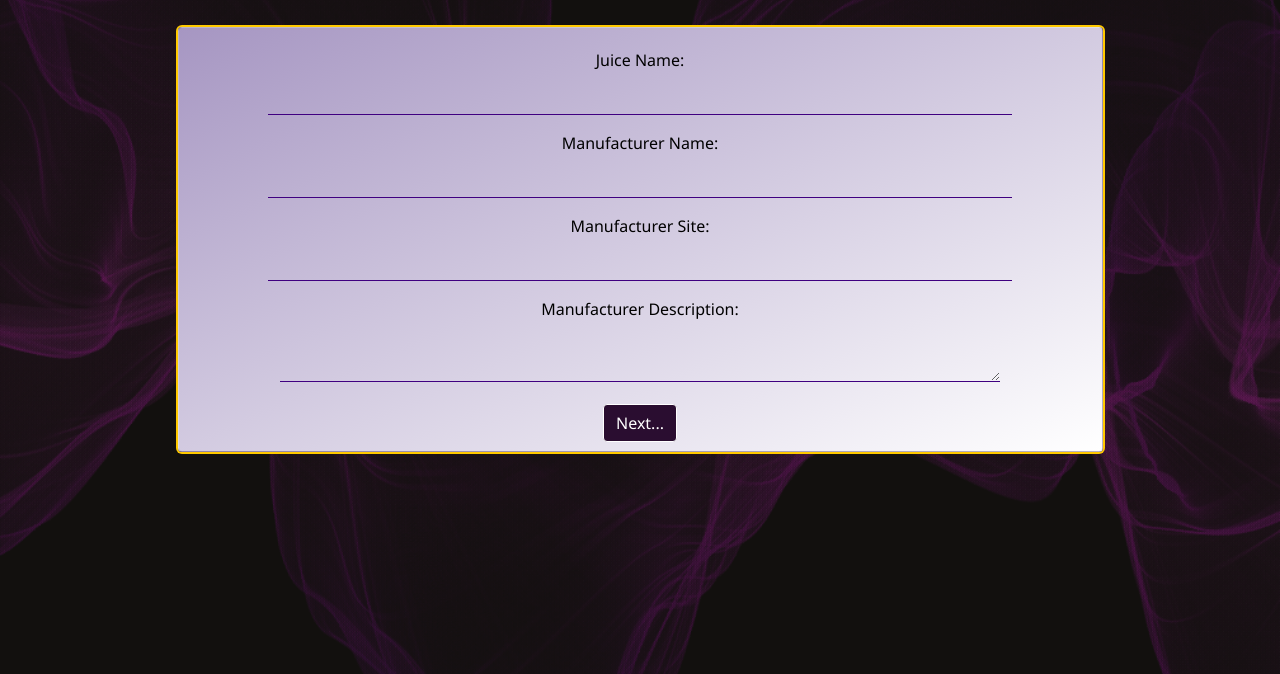
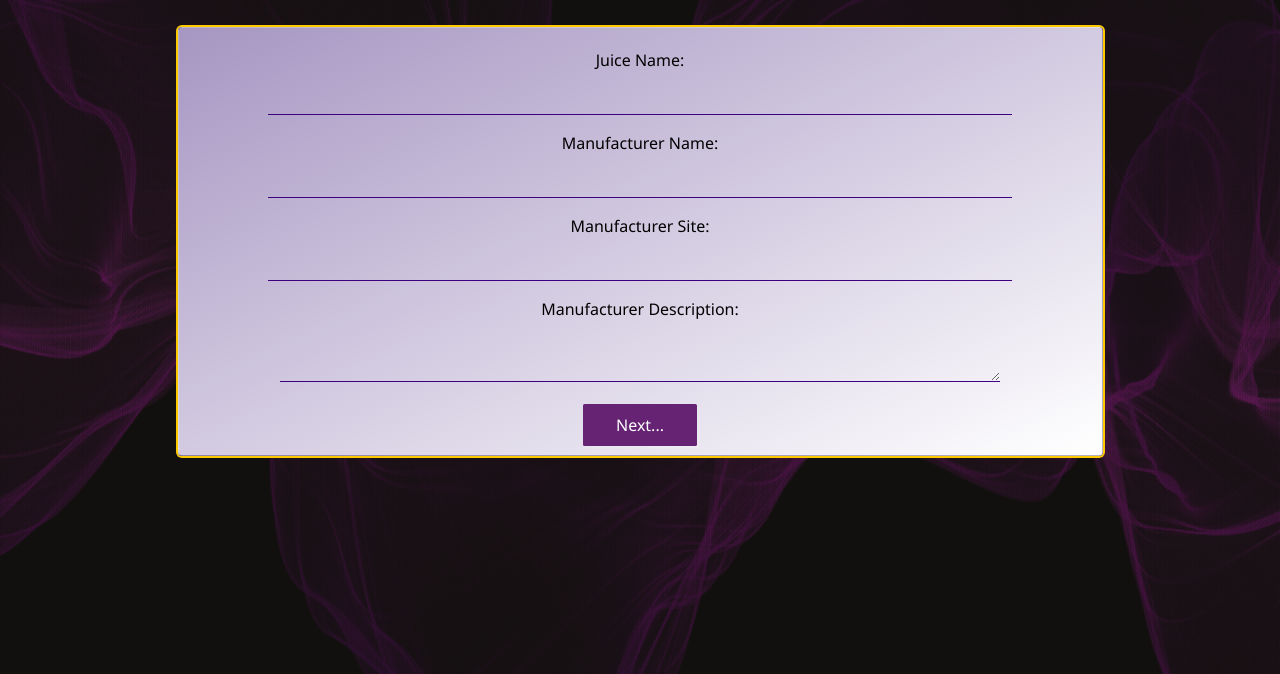
Before and after one commit to Legacy92/c318_vapereview, a React app in the folder client/: page /add-product in a window 1280 px wide. Shown: the part 174-848 px from the top of the page. Built offline with nearby package versions, Linux system fonts and the light colour scheme.

Commit message:
button styling and gold highlight added to input boxes

```diff
--- a/client/src/assets/css/app.css
+++ b/client/src/assets/css/app.css
@@ -18,16 +18,45 @@ a {
     color: black;
 }
 
-button, .btn, .btn-lg {
-    background-color: #2a0d30;
-    border: 1px solid white;
+.btn-group-lg>.btn, .btn-lg, .btn-sm {
+    padding: .5rem 2rem;
+    font-size: 1.25rem;
+    line-height: 1.5;
+    border-radius: .1rem;
+    cursor: pointer;
     font-size: 1rem;
+    background-color: #662374;
     color: white;
+    box-shadow: 2px 2px 3px #ffffff3b
+}
+
+btn:not(:disabled):not(.disabled) {
+    background-color: #662374;
     cursor: pointer;
+    outline: none;
+}
+
+button {
+    padding: .5rem 2rem;
+    font-size: 1.25rem;
+    line-height: 1.5;
+    border-radius: .1rem;
+    cursor: pointer;
+    font-size: 1rem;
+    background-color: #662374;
+    color: white;
+    box-shadow: 2px 2px 3px #ffffff3b;
+    outline: none
+}
+
+input:focus, textarea:focus {
+    outline-offset: -2px;
+    outline-color: #ffc900;
+
 }
 
 .btn:hover {
-    background-color: #3f0080;
+    background-color: #87289b;
     color: white
 }
 
@@ -423,7 +452,14 @@ label {
 }
 
 .add-product-to-review {
-    margin-bottom: 1%
+    margin-bottom: 1%;
+    padding: .5rem 2rem;
+    background-color: #662374;
+    box-shadow: 2px 2px 3px #ffffff3b;
+    cursor: pointer;
+    outline: none;
+    color: white;
+    border-radius: .1rem
 }
 /* ////////////////////////////////////////// add review   ///////////////////////////// */
 
```
